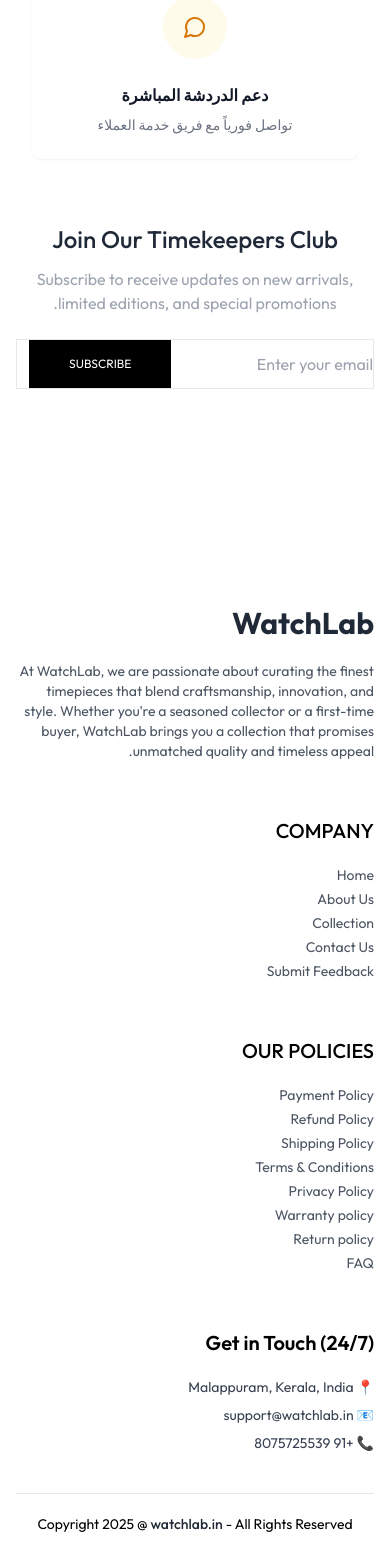
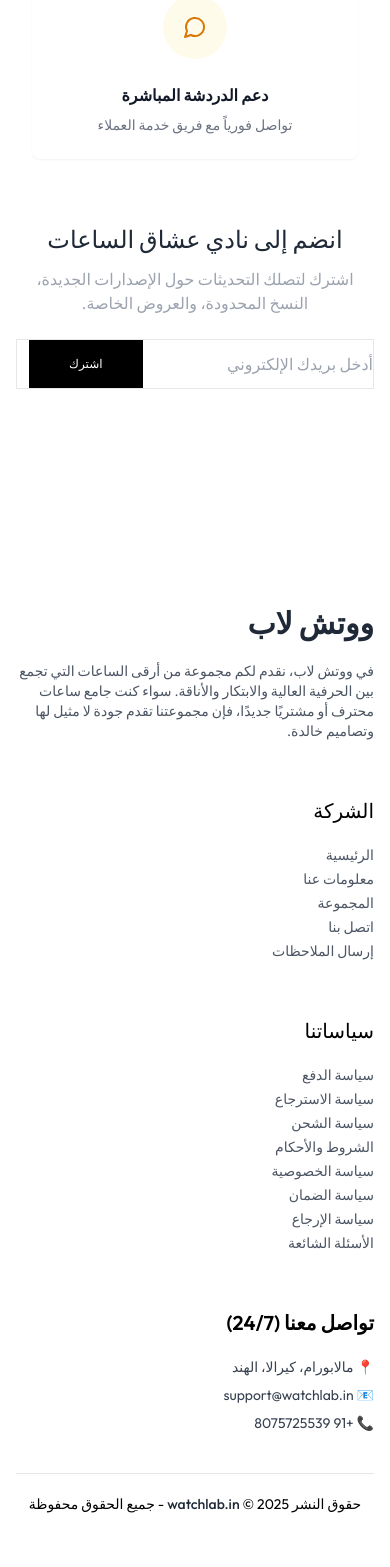
Before and after one commit to Auranize/e-commerce, a React (Vite) app: page / in a window 390 px wide. Shown: the part 4058-5625 px from the top of the page. Built offline with nearby package versions, Linux system fonts and the light colour scheme; no server answers.

Commit message:
Add localization support for footer and newsletter sections in English and Arabic; refactor components for dynamic text rendering

```diff
--- a/src/components/Footer.jsx
+++ b/src/components/Footer.jsx
@@ -1,69 +1,85 @@
-import React from 'react';
-import { Link } from 'react-router-dom';
+import React from "react";
+import { Link } from "react-router-dom";
+import { useT } from "../hooks/useT";
 
 const Footer = () => {
+  const t = useT();
+
   return (
     <div>
-            <div className='flex flex-col sm:grid grid-cols-[3fr_1fr_1fr] gap-14 my-10 mt-40 text-sm'>
+      <div className="flex flex-col sm:grid grid-cols-[3fr_1fr_1fr_1fr] gap-14 my-10 mt-40 text-sm">
+
         {/* About Section */}
         <div>
-                    <p className="text-3xl font-bold mb-5 text-gray-800">WatchLab</p>
+          <p className="text-3xl font-bold mb-5 text-gray-800">
+            {t("footer_brand_name")}
+          </p>
           <p className="w-full md:w-2/3 text-gray-600">
-                        At WatchLab, we are passionate about curating the finest timepieces that blend craftsmanship, innovation, and style.
-                        Whether you're a seasoned collector or a first-time buyer, WatchLab brings you a collection that promises unmatched quality and timeless appeal.
+            {t("footer_about_text")}
           </p>
         </div>
 
         {/* Company Links */}
         <div>
-                    <p className='text-xl font-medium mb-5'>COMPANY</p>
-                    <ul className='flex flex-col gap-1 text-gray-600'>
-                        <li><Link to="/">Home</Link></li>
-                        <li><Link to="/about">About Us</Link></li>
-                        <li><Link to="/collection">Collection</Link></li>
-                        <li><Link to="/contact">Contact Us</Link></li>
-                        <a target='_blank' href="https://tally.so/r/wMP6vA"> Submit Feedback</a>
+          <p className="text-xl font-medium mb-5">{t("footer_company_title")}</p>
+          <ul className="flex flex-col gap-1 text-gray-600">
+            <li><Link to="/">{t("footer_home")}</Link></li>
+            <li><Link to="/about">{t("footer_about")}</Link></li>
+            <li><Link to="/collection">{t("footer_collection")}</Link></li>
+            <li><Link to="/contact">{t("footer_contact")}</Link></li>
+            <a target="_blank" href="https://tally.so/r/wMP6vA">{t("footer_feedback")}</a>
           </ul>
         </div>
 
         {/* Policies */}
         <div>
-                    <p className='text-xl font-medium mb-5'>OUR POLICIES</p>
-                    <ul className='flex flex-col gap-1 text-gray-600'>
-                        <li><Link to="/payment-policy">Payment Policy</Link></li>
-                        <li><Link to="/refund-policy">Refund Policy</Link></li>
-                        <li><Link to="/shipping-policy">Shipping Policy</Link></li>
-                        <li><Link to="/terms-and-conditions">Terms & Conditions</Link></li>
-                        <li><Link to="/privacy-policy">Privacy Policy</Link></li>
-                        <li><Link to="/warranty-policy">Warranty policy</Link></li>
-                        <li><Link to="/return-policy">Return policy</Link></li>
-                        <li><Link to="/faqs">FAQ</Link></li>
+          <p className="text-xl font-medium mb-5">{t("footer_policies_title")}</p>
+          <ul className="flex flex-col gap-1 text-gray-600">
+            <li><Link to="/payment-policy">{t("footer_payment_policy")}</Link></li>
+            <li><Link to="/refund-policy">{t("footer_refund_policy")}</Link></li>
+            <li><Link to="/shipping-policy">{t("footer_shipping_policy")}</Link></li>
+            <li><Link to="/terms-and-conditions">{t("footer_terms")}</Link></li>
+            <li><Link to="/privacy-policy">{t("footer_privacy")}</Link></li>
+            <li><Link to="/warranty-policy">{t("footer_warranty")}</Link></li>
+            <li><Link to="/return-policy">{t("footer_return")}</Link></li>
+            <li><Link to="/faqs">{t("footer_faq")}</Link></li>
           </ul>
         </div>
 
         {/* Contact Info */}
         <div>
-                    <p className="text-xl font-semibold mb-5">Get in Touch (24/7)</p>
+          <p className="text-xl font-semibold mb-5">
+            {t("footer_contact_title")}
+          </p>
           <ul className="flex flex-col gap-2 text-gray-700">
-                        <li>📍 Malappuram, Kerala, India</li>
+            <li>📍 {t("footer_address")}</li>
             <li>
-                            📧 <a>support@watchlab.in </a>
+              📧 <a>support@watchlab.in</a>
             </li>
             <li>
-                            📞 <a href="tel:+918075725539" className="hover:underline">+91 8075725539</a>
+              📞{" "}
+              <a href="tel:+918075725539" className="hover:underline">
+                +91 8075725539
+              </a>
             </li>
           </ul>
         </div>
 
       </div>
 
-            {/* Copyright Section */}
+      {/* Copyright */}
       <div>
         <hr />
-                <p className='py-5 text-sm text-center'>Copyright 2025 @ <a href="https://watchlab.in" className="font-medium text-gray-800">watchlab.in</a> - All Rights Reserved</p>
+        <p className="py-5 text-sm text-center">
+          {t("footer_copyright")}{" "}
+          <a href="https://watchlab.in" className="font-medium text-gray-800">
+            watchlab.in
+          </a>{" "}
+          - {t("footer_rights")}
+        </p>
       </div>
     </div>
   );
-}
+};
 
 export default Footer;
--- a/src/components/NewsLetterBox.jsx
+++ b/src/components/NewsLetterBox.jsx
@@ -1,20 +1,46 @@
-import React from 'react'
+import React from "react";
+import { useT } from "../hooks/useT";
 
 const NewsLetterBox = () => {
-    const onSubmitHandler = (event)=>{
-        event.preventDefault();
-    }
+  const t = useT();
+
+  const onSubmitHandler = (event) => {
+    event.preventDefault();
+  };
 
   return (
-    <div className='text-center'>
-        <p className='text-2xl font-medium text-gray-800'>Join Our Timekeepers Club</p>
-        <p className='text-gray-400 mt-3'>Subscribe to receive updates on new arrivals, limited editions, and special promotions.</p>
-    <form onSubmit={onSubmitHandler} className='w-full sm:w-1/2 flex items-center gap-3 mx-auto my-6 border pl-3'>
-        <input className='w-full sm:flex-1 outline-none ' type="email" placeholder='Enter your email' required />
-        <button className='bg-black text-white text-xs px-10 py-4' type='submit'>SUBSCRIBE</button>
-    </form>
+    <div className="text-center">
+      {/* Title */}
+      <p className="text-2xl font-medium text-gray-800">
+        {t("newsletter_title")}
+      </p>
+
+      {/* Subtitle */}
+      <p className="text-gray-400 mt-3">
+        {t("newsletter_subtitle")}
+      </p>
+
+      {/* Form */}
+      <form
+        onSubmit={onSubmitHandler}
+        className="w-full sm:w-1/2 flex items-center gap-3 mx-auto my-6 border pl-3"
+      >
+        <input
+          className="w-full sm:flex-1 outline-none"
+          type="email"
+          placeholder={t("newsletter_placeholder")}
+          required
+        />
+
+        <button
+          className="bg-black text-white text-xs px-10 py-4"
+          type="submit"
+        >
+          {t("newsletter_button")}
+        </button>
+      </form>
     </div>
-  )
-}
+  );
+};
 
-export default NewsLetterBox
+export default NewsLetterBox;
--- a/src/lang/ar.js
+++ b/src/lang/ar.js
@@ -69,4 +69,43 @@
     policy_live_chat_desc: "تواصل فورياً مع فريق خدمة العملاء",
 
 
+    // Newsletter Section
+    newsletter_title: "انضم إلى نادي عشاق الساعات",
+    newsletter_subtitle:
+        "اشترك لتصلك التحديثات حول الإصدارات الجديدة، النسخ المحدودة، والعروض الخاصة.",
+    newsletter_placeholder: "أدخل بريدك الإلكتروني",
+    newsletter_button: "اشترك",
+
+
+    // Footer
+    footer_brand_name: "ووتش لاب",
+    footer_about_text:
+        "في ووتش لاب، نقدم لكم مجموعة من أرقى الساعات التي تجمع بين الحرفية العالية والابتكار والأناقة. سواء كنت جامع ساعات محترف أو مشتريًا جديدًا، فإن مجموعتنا تقدم جودة لا مثيل لها وتصاميم خالدة.",
+
+    footer_company_title: "الشركة",
+    footer_home: "الرئيسية",
+    footer_about: "معلومات عنا",
+    footer_collection: "المجموعة",
+    footer_contact: "اتصل بنا",
+    footer_feedback: "إرسال الملاحظات",
+
+    footer_policies_title: "سياساتنا",
+    footer_payment_policy: "سياسة الدفع",
+    footer_refund_policy: "سياسة الاسترجاع",
+    footer_shipping_policy: "سياسة الشحن",
+    footer_terms: "الشروط والأحكام",
+    footer_privacy: "سياسة الخصوصية",
+    footer_warranty: "سياسة الضمان",
+    footer_return: "سياسة الإرجاع",
+    footer_faq: "الأسئلة الشائعة",
+
+    footer_contact_title: "تواصل معنا (24/7)",
+    footer_address: "مالابورام، كيرالا، الهند",
+
+    footer_copyright:
+        "حقوق النشر 2025 ©",
+    footer_rights: "جميع الحقوق محفوظة",
+
+
+
 };
--- a/src/lang/en.js
+++ b/src/lang/en.js
@@ -69,4 +69,42 @@
     policy_live_chat_title: "Live Chat Support",
     policy_live_chat_desc: "Connect instantly with our customer care team",
 
+    // Newsletter Section
+    newsletter_title: "Join Our Timekeepers Club",
+    newsletter_subtitle:
+        "Subscribe to receive updates on new arrivals, limited editions, and special promotions.",
+    newsletter_placeholder: "Enter your email",
+    newsletter_button: "SUBSCRIBE",
+
+
+    // Footer
+    footer_brand_name: "WatchLab",
+    footer_about_text:
+        "At WatchLab, we curate the finest timepieces that blend craftsmanship, innovation, and style. Whether you're a collector or a new buyer, our collection offers unmatched quality and timeless appeal.",
+
+    footer_company_title: "COMPANY",
+    footer_home: "Home",
+    footer_about: "About Us",
+    footer_collection: "Collection",
+    footer_contact: "Contact Us",
+    footer_feedback: "Submit Feedback",
+
+    footer_policies_title: "OUR POLICIES",
+    footer_payment_policy: "Payment Policy",
+    footer_refund_policy: "Refund Policy",
+    footer_shipping_policy: "Shipping Policy",
+    footer_terms: "Terms & Conditions",
+    footer_privacy: "Privacy Policy",
+    footer_warranty: "Warranty Policy",
+    footer_return: "Return Policy",
+    footer_faq: "FAQ",
+
+    footer_contact_title: "Get in Touch (24/7)",
+    footer_address: "Malappuram, Kerala, India",
+
+    footer_copyright:
+        "Copyright 2025 ©",
+    footer_rights: "All Rights Reserved",
+
+
 };
```
Lines whose indentation alone changed are shown as unchanged.
